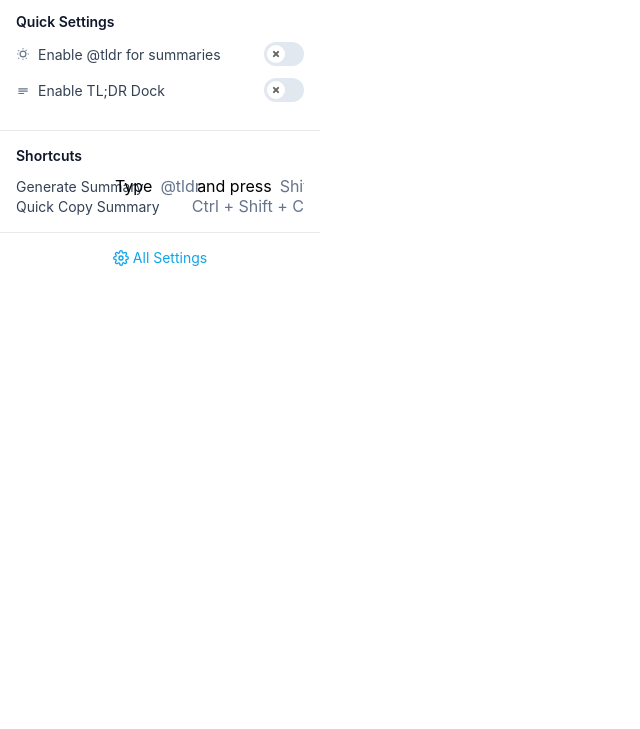
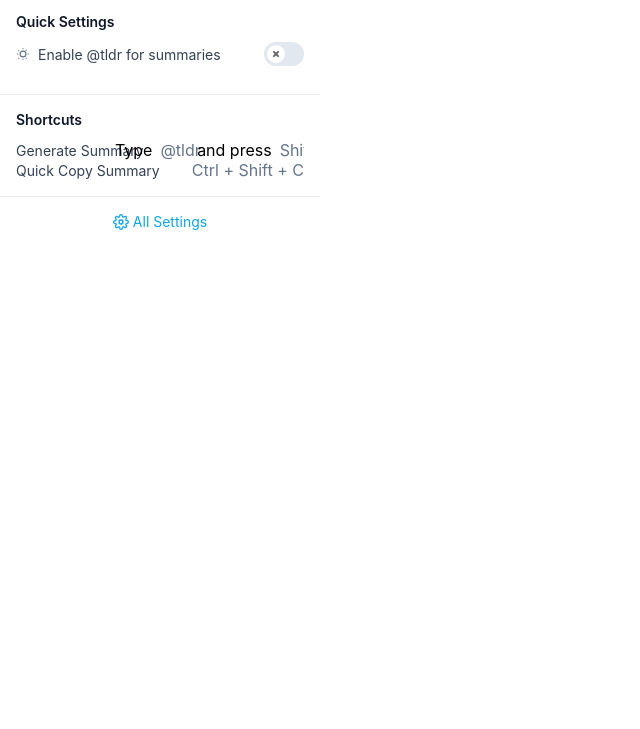
Before and after one commit to UtkarshRjn/tldr-bot-extension, a website built with webpack: page public/popup.html in a window 1280 px wide. Shown: the part 71-800 px from the top of the page, without its empty margins (0-640 px from the left). Built offline with nearby package versions, Linux system fonts and the light colour scheme; some packages are replaced by stand-ins of ours.

Commit message:
Update popup.html to remove Dock toggle

```diff
--- a/public/popup.html
+++ b/public/popup.html
@@ -28,7 +28,8 @@
                 </span>
             </label>
         </div>
-        <div class="toggle-row">
+        <!-- TODO: Add as an additional feature -->
+        <!-- <div class="toggle-row">
             <div style="display: flex; align-items: center;">
                 <svg class="toggle-icon" viewBox="0 0 24 24" fill="none" stroke="currentColor" stroke-width="2">
                     <path d="M4 14h16M4 10h16M4 18h10"/>
@@ -42,7 +43,7 @@
                     <span class="toggle-tick"></span>
                 </span>
             </label>
-        </div>
+        </div> -->
     </div>
 
     <div class="section">
```
